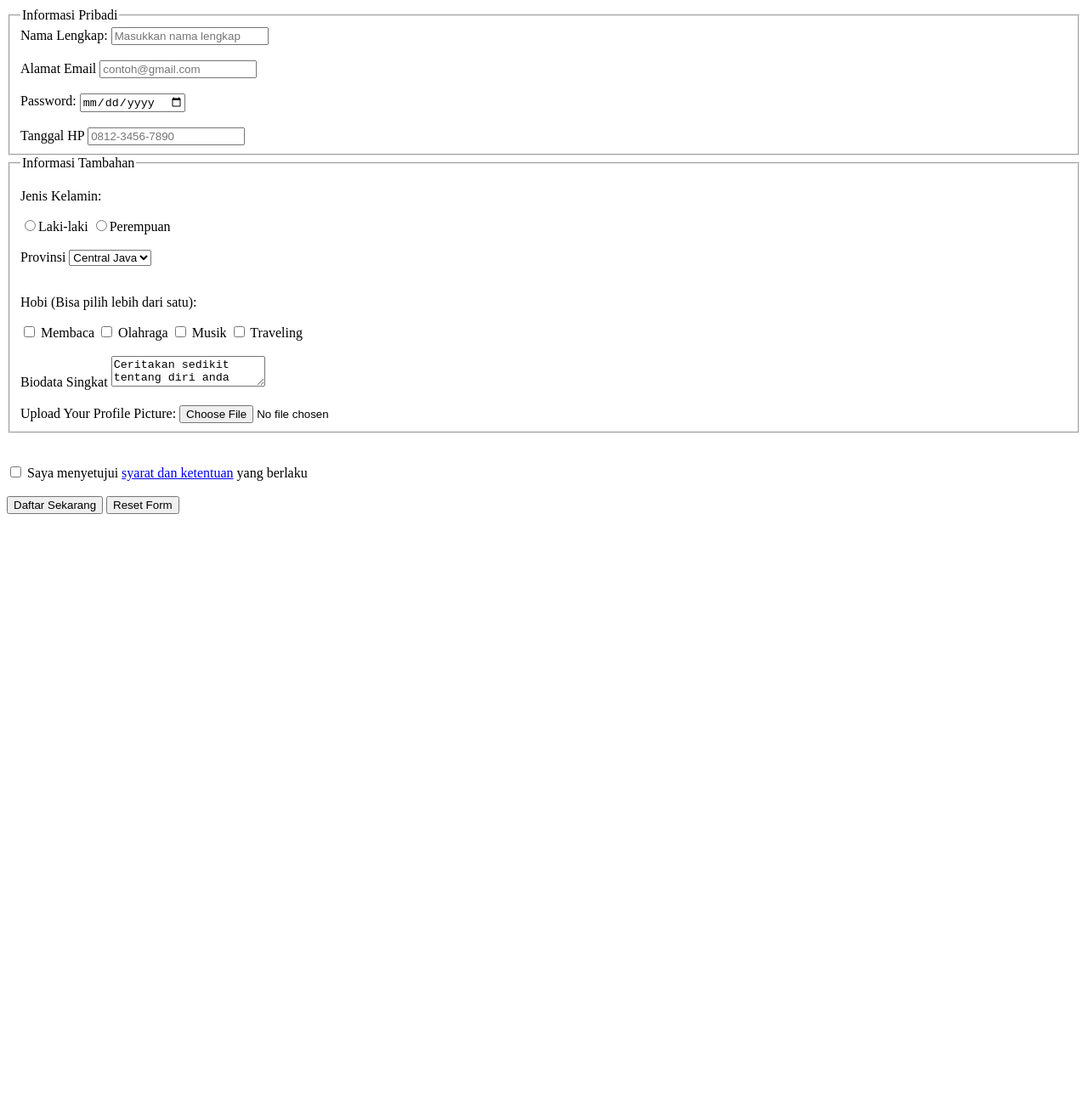
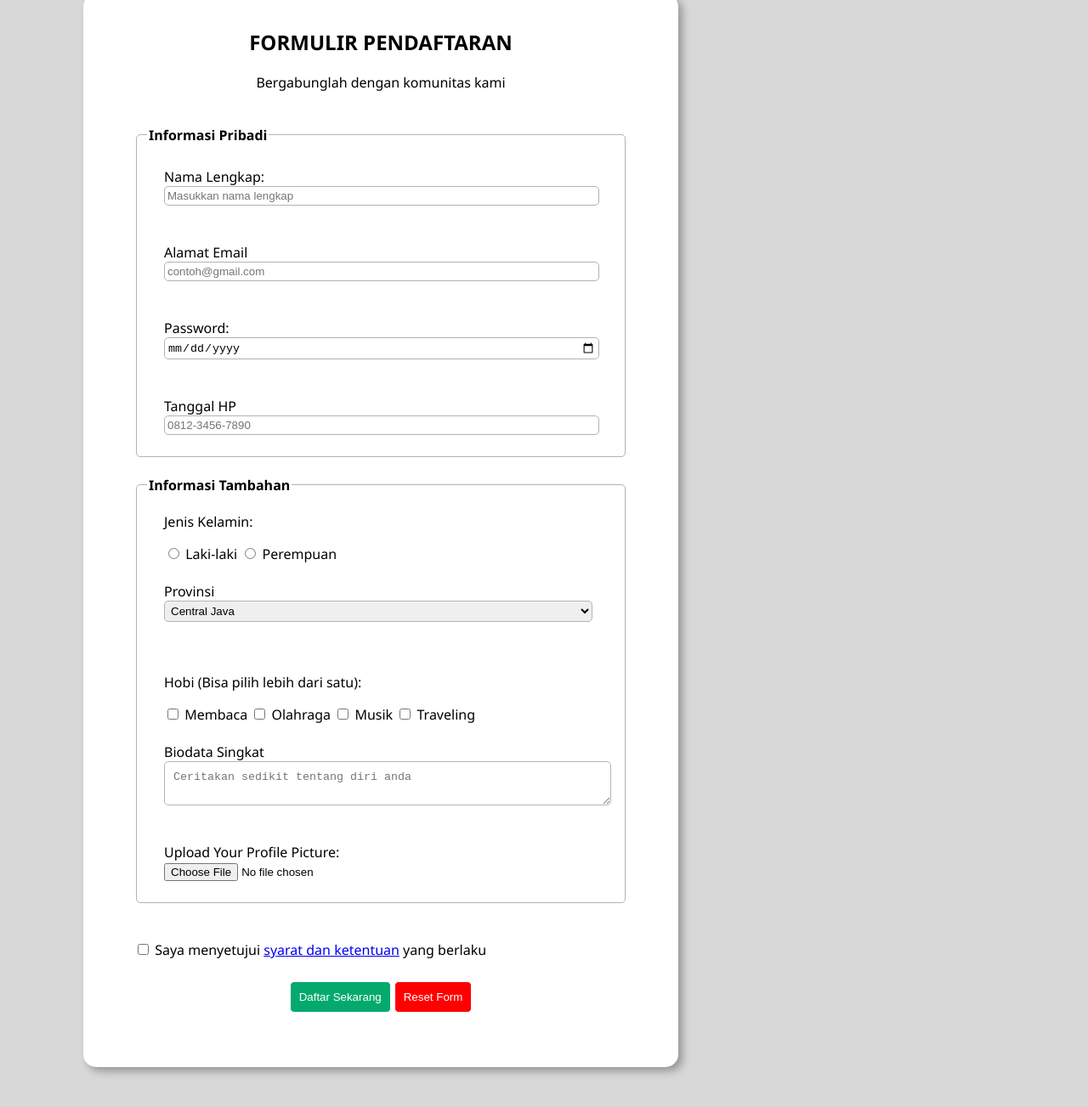
Before and after one commit to ahmadorigin/learn-html-forms-by-building-a-registration-form, a plain HTML site: page index.html in a window 1280 px wide. Shown: the part 105-1408 px from the top of the page at 85% size. Before the commit the page ends 800 px from the top, so only its background shows below. Drawn offline with Linux system fonts and the light colour scheme.

Commit message:
Tambahan CSS

```diff
--- a/index.html
+++ b/index.html
@@ -4,16 +4,24 @@
     <meta charset="UTF-8" />
     <meta name="viewport" content="width=device-width, initial-scale=1.0" />
     <title>Formulir Pendaftaran</title>
+    <link rel="stylesheet" href="style.css" />
   </head>
   <body>
-    <h1><b>FORMULIR PENDAFTARAN</b></h1>
-    <p>Bergabunglah dengan komunitas kami</p>
-
+    <div class="form">
+      <h2>FORMULIR PENDAFTARAN</h2>
+      <p class="pertama">Bergabunglah dengan komunitas kami</p>
+      <div class="form1">
         <form>
           <fieldset>
-        <legend>Informasi Pribadi</legend>
+            <legend><b>Informasi Pribadi</b></legend>
+            <br />
+            <div class="datadalam">
               <label for="name">Nama Lengkap:</label>
+
+              <br />
+
               <input
+                class="label"
                 type="text"
                 name="name"
                 id="name"
@@ -21,7 +29,9 @@
               />
               <br /><br />
               <label for="email">Alamat Email</label>
+              <br />
               <input
+                class="label"
                 type="text"
                 name="email"
                 id="email"
@@ -29,29 +39,35 @@
               />
               <br /><br />
               <label for="password">Password:</label>
-        <input type="date" name="password" id="password" />
+              <br />
+              <input class="label" type="date" name="password" id="password" />
               <br /><br />
               <label for="no-hp">Tanggal HP</label>
+              <br />
               <input
+                class="label"
                 type="number"
                 name="no-hp"
                 id="no-hp"
                 placeholder="0812-3456-7890"
               />
+            </div>
           </fieldset>
+
+          <br />
+
           <fieldset>
-        <legend>Informasi Tambahan</legend>
+            <legend><b>Informasi Tambahan</b></legend>
+            <div class="datadalam">
               <p>Jenis Kelamin:</p>
-        <input type="radio" id="pria" name="jeniskelamin" /><label for="pria"
-          >Laki-laki</label
-        >
-        <input type="radio" id="wanita" name="jeniskelamin" /><label
-          for="wanita"
-          >Perempuan</label
-        >
+              <input type="radio" id="pria" name="jeniskelamin" />
+              <label for="pria">Laki-laki</label>
+              <input type="radio" id="wanita" name="jeniskelamin" />
+              <label for="wanita">Perempuan</label>
               <br /><br />
               <label for="provinsi">Provinsi</label>
-        <select>
+              <br />
+              <select class="label">
                 <option>Central Java</option>
                 <option>East Java</option>
                 <option>West Java</option>
@@ -72,12 +88,17 @@
               <label for="traveling">Traveling</label>
               <br /><br />
               <label for="biodata">Biodata Singkat</label>
-        <textarea name="biodata" id="biodata">
-Ceritakan sedikit tentang diri anda</textarea
-        >
+              <br />
+              <textarea
+                name="biodata"
+                id="biodata"
+                placeholder="Ceritakan sedikit tentang diri anda "
+              ></textarea>
               <br /><br />
               <label for="profile">Upload Your Profile Picture:</label>
+              <br />
               <input type="file" name="profile" id="profile" />
+            </div>
           </fieldset>
           <br /><br />
 
@@ -87,8 +108,12 @@
             berlaku</label
           >
           <br /><br />
-      <input type="submit" value="Daftar Sekarang" />
-      <input type="reset" value="Reset Form" />
+          <div class="button">
+            <input class="input" type="button" value="Daftar Sekarang" />
+            <input class="input2" type="reset" value="Reset Form" />
+          </div>
         </form>
+      </div>
+    </div>
   </body>
 </html>
--- /dev/null
+++ b/style.css
@@ -0,0 +1,68 @@
+body {
+  background-color: rgb(216, 216, 216);
+  font-family: "Segoe UI", Tahoma, Geneva, Verdana, sans-serif;
+  width: 800px;
+  padding: 40px 40px;
+}
+.form {
+  justify-content: center;
+  background-color: rgb(255, 255, 255);
+  box-shadow: 5px 5px 10px rgba(0, 0, 0, 0.3);
+  /* box-shadow: inset 0 0 10px rgba(0, 0, 0, 0.3); */
+  margin: 50px;
+  padding: 20px;
+  border-radius: 15px;
+}
+h2 {
+  text-align: center;
+}
+.datadalam {
+  margin-left: 20px;
+  margin-bottom: 15px;
+}
+.pertama {
+  text-align: center;
+}
+fieldset {
+  border: 1.5px solid rgb(181, 178, 178);
+  border-radius: 5px;
+}
+textarea {
+  display: block;
+  border: 1.5px solid rgb(181, 178, 178);
+  border-radius: 5px;
+  padding: 10px;
+  width: 95%;
+}
+.form1 {
+  margin: 40px;
+}
+.input {
+  background-color: #04aa6d;
+  border-radius: 5px;
+  border: 1.5px solid rgb(255, 254, 254);
+  color: white;
+  padding: 10px 10px;
+  text-align: center;
+  margin: 4px 2px;
+}
+.input2 {
+  background-color: #ff0000;
+  border-radius: 5px;
+  border: 1.5px solid rgb(255, 254, 254);
+  color: white;
+  padding: 10px 10px;
+  text-align: center;
+  margin: 4px 2px;
+}
+.button {
+  display: flex;
+  justify-content: center;
+}
+.label {
+  display: block;
+  border: 1.5px solid rgb(181, 178, 178);
+  border-radius: 5px;
+  padding: 3px;
+  width: 95%;
+}
```
Lines whose indentation alone changed are shown as unchanged.
